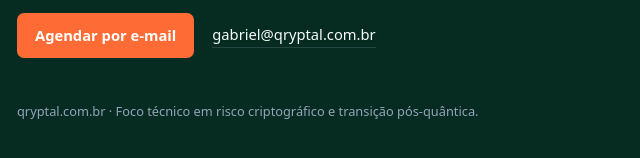
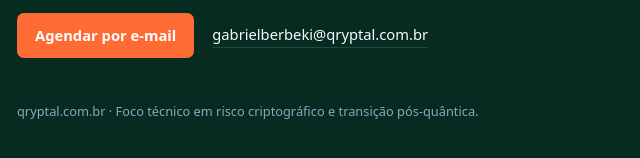
Before and after one commit to gabrielb111111/qryptal-site, a plain HTML site: page index.html in a window 1280 px wide. Shown: the part 1024-1182 px from the top of the page, 267-907 px from the left. Drawn offline with Linux system fonts and the light colour scheme.

Commit message:
Update index.html

```diff
--- a/index.html
+++ b/index.html
@@ -204,7 +204,7 @@
           <a class="btn" href="mailto:gabriel@qryptal.com.br?subject=Conversa%20t%C3%A9cnica%20%E2%80%94%20Qryptal%20(15-20%20min)">
             Agendar por e-mail
           </a>
-          <a class="email-link" href="mailto:gabriel@qryptal.com.br">gabriel@qryptal.com.br</a>
+          <a class="email-link" href="mailto:">gabrielberbeki@qryptal.com.br</a>
         </div>
       </section>
     </main>
```
